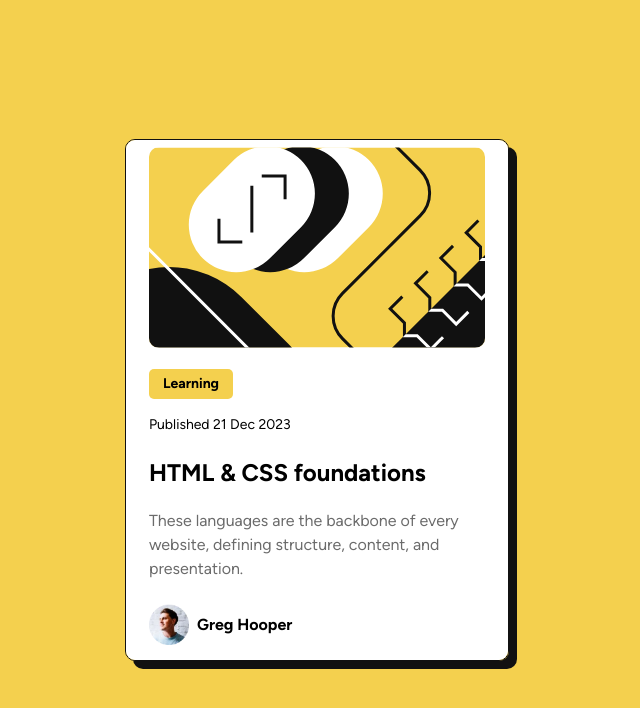
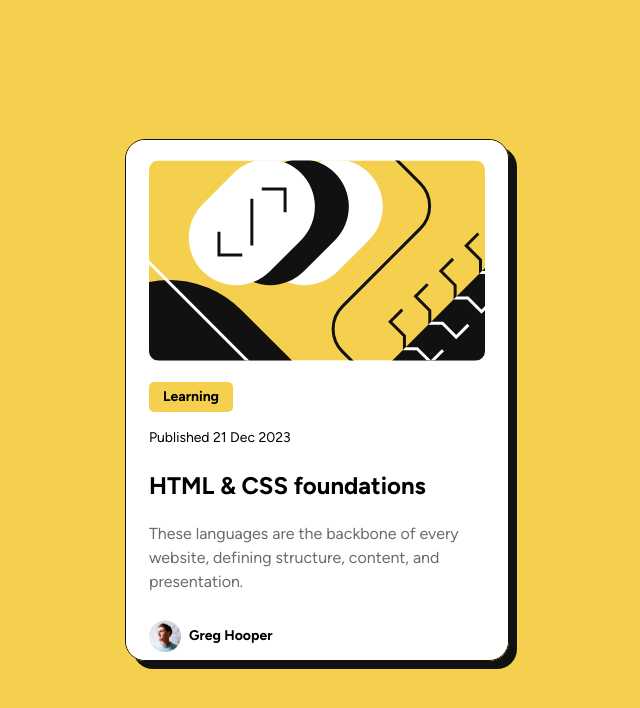
Before and after one commit to wheelerMT/frontend-mentor, a plain HTML site: page challenges/blog-preview-card/index.html in a window 1280 px wide. Shown: the whole page, without its empty margins (323-963 px from the left). Drawn offline with Linux system fonts and the light colour scheme.

Commit message:
Amend css to be closer to solution

```diff
--- a/challenges/blog-preview-card/app.css
+++ b/challenges/blog-preview-card/app.css
@@ -37,7 +37,7 @@ body {
   max-width: 384px;
   max-height: 522px;
   border: 0.3mm solid var(--color-grey-950);
-  border-radius: 10px;
+  border-radius: 20px;
   overflow: hidden;
   box-shadow: var(--color-grey-950) 8px 8px;
 }
@@ -51,6 +51,7 @@ body {
 
 .course-image img {
   border-radius: 10px;
+  margin-top: 22px;
 }
 
 .author {
@@ -62,7 +63,7 @@ body {
 
 .author img {
   vertical-align: middle;
-  width: 40px;
+  width: 32px;
 }
 
 .course-category {
@@ -91,4 +92,5 @@ body {
 
 .author-text {
   font-weight: 700;
+  font-size: 14px;
 }
```
